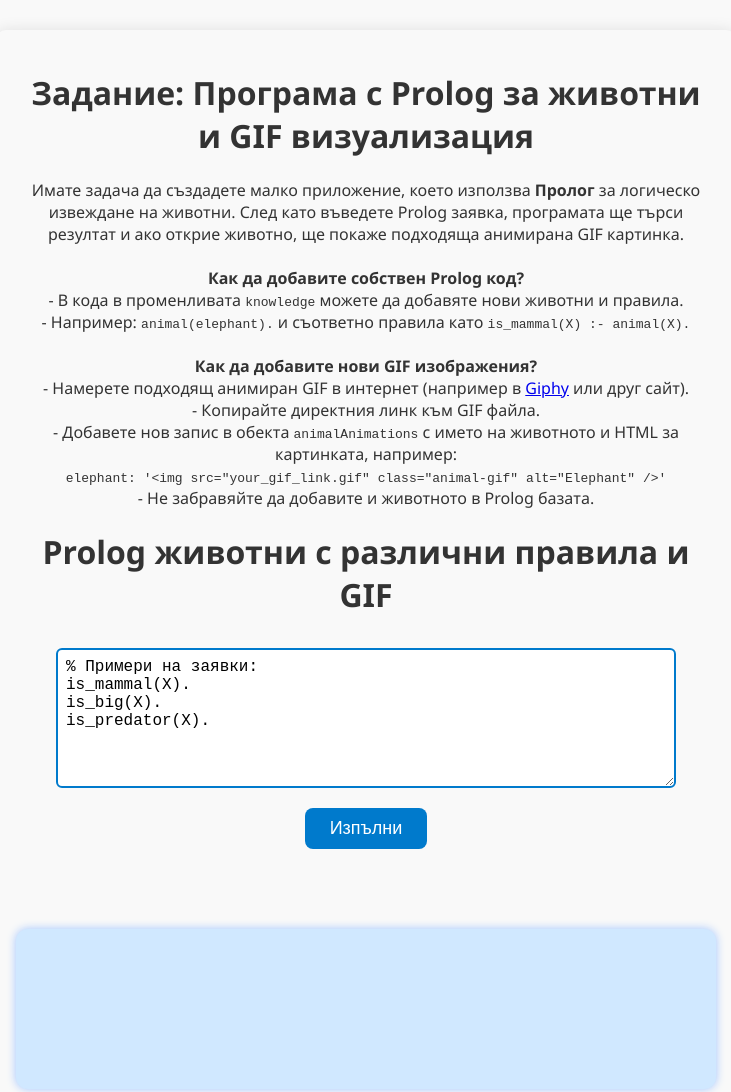
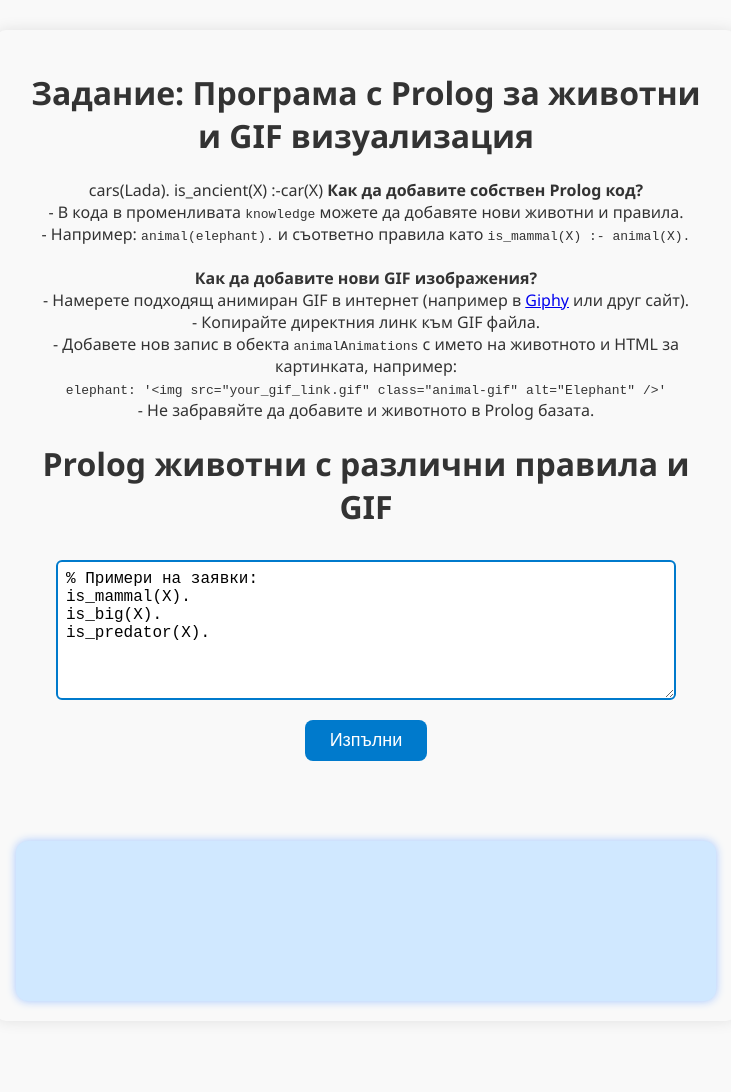
Before and after one commit to 4erniqshrek/cars, a plain HTML site: page index.html in a window 1280 px wide. Shown: the top 1092 px of the page, without its empty margins (274-1005 px from the left). After the commit the page ends 1051 px from the top, so only its background shows below. Drawn offline with Linux system fonts and the light colour scheme; a script that the page names is missing.

Commit message:
Update index.html

```diff
--- a/index.html
+++ b/index.html
@@ -3,7 +3,7 @@
 <head>
   <meta charset="UTF-8" />
   <meta name="viewport" content="width=device-width, initial-scale=1" />
-  <title>Prolog животни с различни правила и GIF</title>
+  <title>Prolog коли с различни правила и GIF</title>
   <style>
     body {
       font-family: 'Segoe UI', Tahoma, Geneva, Verdana, sans-serif;
@@ -69,11 +69,9 @@
 <body>
   <h1>Задание: Програма с Prolog за животни и GIF визуализация</h1>
 
-  <p class="instructions">
-    Имате задача да създадете малко приложение, което използва <strong>Пролог</strong> за логическо извеждане на животни.
-    След като въведете Prolog заявка, програмата ще търси резултат и ако открие животно, ще покаже подходяща анимирана GIF картинка.
-    <br><br>
-    <strong>Как да добавите собствен Prolog код?</strong><br>
+  cars(Lada).
+  is_ancient(X) :-car(X)
+  <strong>Как да добавите собствен Prolog код?</strong><br>
     - В кода в променливата <code>knowledge</code> можете да добавяте нови животни и правила.<br>
     - Например: <code>animal(elephant).</code> и съответно правила като <code>is_mammal(X) :- animal(X).</code><br>
     <br>
```
